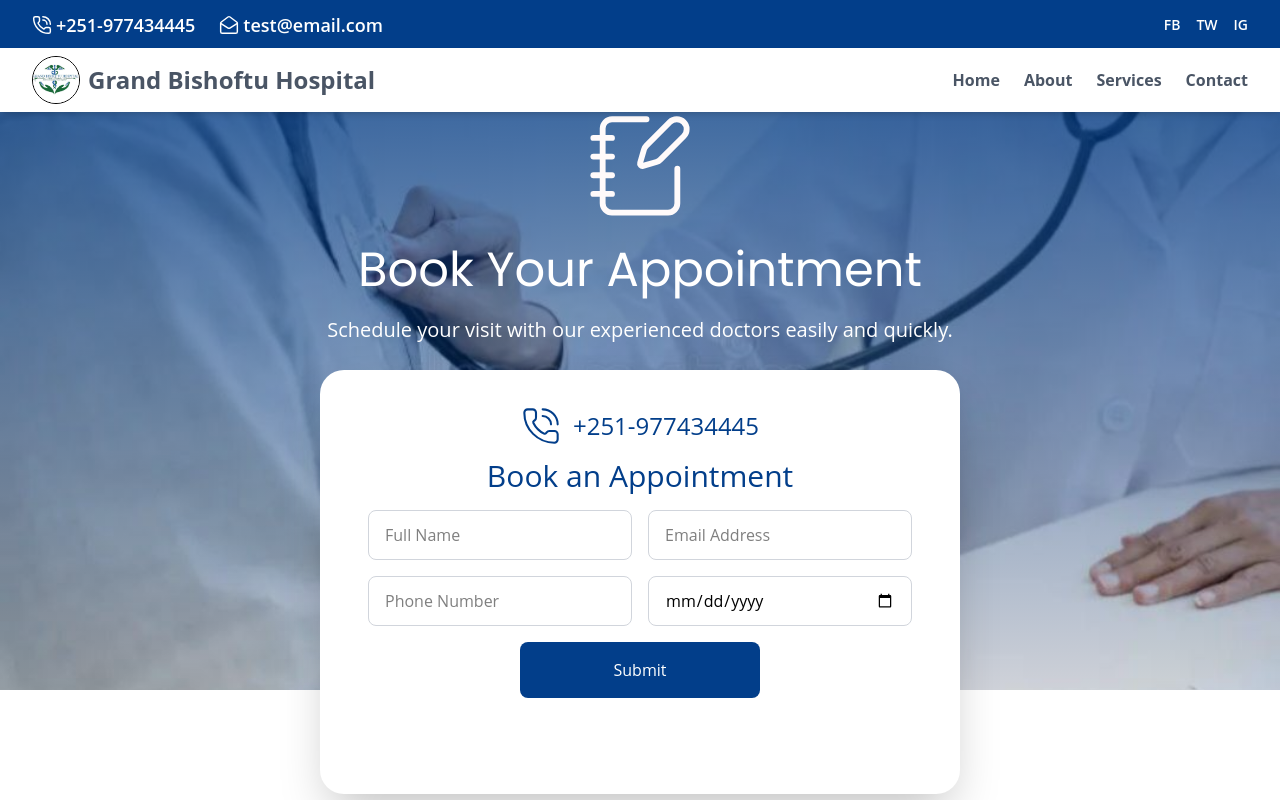
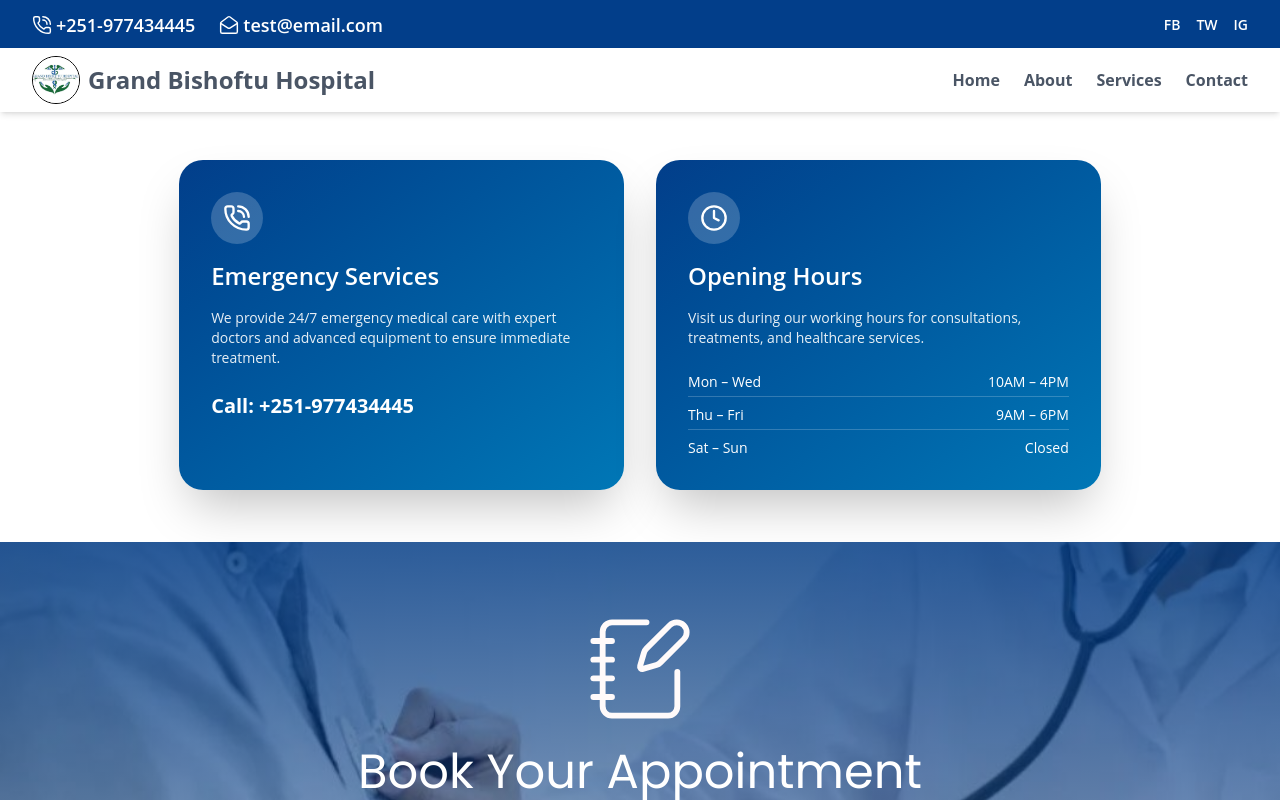
Before and after one commit to Tsedniya/Grand_Bishoftu_Hospital, a React (Vite) app in the folder myapp/: page /contact in a window 1280 px wide. Shown: the top 800 px of the page. Built offline with nearby package versions, Linux system fonts and the light colour scheme.

Commit message:
frontend:emergency

```diff
--- a/myapp/src/components/ContactUs.jsx
+++ b/myapp/src/components/ContactUs.jsx
@@ -42,7 +42,7 @@ const ContactUs = () => {
       </div>
 
       {/* Floating Appointment Box */}
-      <div className="-mt-80 absolute left-1/2 transform -translate-x-1/2 top-[550px] sm:top-[600px] lg:top-[650px] w-10/12 sm:w-3/4 md:w-2/3 lg:w-1/2 bg-white rounded-3xl shadow-2xl px-4 sm:px-12 py-16 sm:py-20 lg:py-24 z-20">
+      <div className="-mt-70 sm:-mt-80  pt-24 sm:pt-20 lg:pt-24 absolute left-1/2 transform -translate-x-1/2 top-[550px] sm:top-[600px] lg:top-[650px] w-10/12 sm:w-3/4 md:w-2/3 lg:w-1/2 bg-white rounded-3xl shadow-2xl px-4 sm:px-12 py-16 sm:py-20 lg:py-24 z-20">
 
         <div className="flex items-center justify-center gap-3 -mt-15 mb-3">
           <img src={call} alt="Phone" className="w-8 sm:w-10" />
--- /dev/null
+++ b/myapp/src/components/EmergencyBox.jsx
@@ -0,0 +1,92 @@
+import React from "react";
+import { motion } from "framer-motion";
+import { PhoneCall, Clock } from "lucide-react";
+
+const cardStyle = `
+  w-full
+  bg-gradient-to-br from-[#023E8A] to-[#0077B6]
+  text-white
+  rounded-3xl
+  shadow-2xl
+  p-8
+  flex flex-col
+  gap-4
+  hover:scale-105 transition-all duration-300
+`;
+
+const ClinicInfoCards = () => {
+  return (
+    <div className="w-full max-w-6xl mx-auto px-4 sm:px-[5vw] md:px-[7vw] lg:px-[9vw] mb-13">
+      <div className="grid md:grid-cols-2 gap-8">
+
+        {/* Emergency Services */}
+        <motion.div
+          initial={{ y: 80, opacity: 0 }}
+          animate={{ y: 0, opacity: 1 }}
+          transition={{ duration: 0.6 }}
+          className={cardStyle}
+        >
+          <div className="bg-white/20 w-fit p-3 rounded-full">
+            <PhoneCall size={28} />
+          </div>
+
+          <h3 className="text-2xl font-semibold">
+            Emergency Services
+          </h3>
+
+          <p className="text-white/90 text-sm">
+            We provide 24/7 emergency medical care with expert doctors
+            and advanced equipment to ensure immediate treatment.
+          </p>
+
+          <div className="text-xl font-bold mt-2">
+            Call: +251-977434445
+          </div>
+        </motion.div>
+
+        {/* Opening Hours */}
+        <motion.div
+          initial={{ y: 80, opacity: 0 }}
+          animate={{ y: 0, opacity: 1 }}
+          transition={{ duration: 0.6, delay: 0.2 }}
+          className={cardStyle}
+        >
+          <div className="bg-white/20 w-fit p-3 rounded-full">
+            <Clock size={28} />
+          </div>
+
+          <h3 className="text-2xl font-semibold">
+            Opening Hours
+          </h3>
+
+          <p className="text-white/90 text-sm">
+            Visit us during our working hours for consultations,
+            treatments, and healthcare services.
+          </p>
+
+          <div className="space-y-2 mt-2 text-sm">
+
+            <div className="flex justify-between border-b border-white/20 pb-1">
+              <span>Mon – Wed</span>
+              <span>10AM – 4PM</span>
+            </div>
+
+            <div className="flex justify-between border-b border-white/20 pb-1">
+              <span>Thu – Fri</span>
+              <span>9AM – 6PM</span>
+            </div>
+
+            <div className="flex justify-between">
+              <span>Sat – Sun</span>
+              <span>Closed</span>
+            </div>
+
+          </div>
+        </motion.div>
+
+      </div>
+    </div>
+  );
+};
+
+export default ClinicInfoCards;
--- a/myapp/src/components/Footer.jsx
+++ b/myapp/src/components/Footer.jsx
@@ -8,7 +8,8 @@ const Footer = () => {
   const goTo = (path) => navigate(path);
 
   return (
-    <footer className="px-6 bg-[#023E8A] md:px-16 lg:px-24 xl:px-32 pt-8 w-full  text-gray-500">
+    <footer className="px-6 bg-[#023E8A] md:px-16 lg:px-24 xl:px-32 pt-8 w-full text-gray-500">
+
       <div className="flex flex-col md:flex-row justify-between w-full gap-10 border-b border-gray-500/30 pb-6">
 
         {/* Logo + Title + Paragraph */}
--- a/myapp/src/components/Homeone.jsx
+++ b/myapp/src/components/Homeone.jsx
@@ -18,7 +18,7 @@ const Homeone = () => {
   };
 
   return (
-    <div className="mt-75 sm:mt-63 flex flex-col lg:flex-row gap-4 lg:gap-8 bg-white items-center justify-between pt-10 pb-16 px-4 sm:px-[5vw] md:px-[7vw] lg:px-[9vw]">
+    <div className="mt-75 md:mt-83 lg:mt-63 flex flex-col lg:flex-row gap-4 lg:gap-8 bg-white items-center justify-between pt-10 pb-16 px-4 sm:px-[5vw] md:px-[7vw] lg:px-[9vw]">
 
       {/* Image Section — slides from left */}
       <motion.div
@@ -78,20 +78,20 @@ const Homeone = () => {
 
         {/* Cards */}
         <div className="flex flex-col md:flex-row gap-6 my-8 justify-center md:justify-start">
-          <div className="bg-white w-full md:w-80 h-40 rounded-2xl shadow-md p-5 hover:scale-110 transition duration-300">
+          <div className="bg-white w-full md:w-80 h-40 rounded-2xl shadow-2xl p-5 hover:scale-110 transition duration-300">
             <div className="flex items-center gap-3 mb-2">
               <img src={star} alt="Star" className="w-10" />
-              <p className="font-semibold">Compassionate Care</p>
+              <p className="font-semibold font-opensans">Compassionate Care</p>
             </div>
             <p className="text-base">
               We provide personalized and compassionate care, ensuring every patient feels supported.
             </p>
           </div>
 
-          <div className="bg-white w-full md:w-80 h-40 rounded-2xl shadow-md p-5 hover:scale-110 transition duration-300">
+          <div className="bg-white w-full md:w-80 h-40 rounded-2xl shadow-2xl p-5 hover:scale-110 transition duration-300">
             <div className="flex items-center gap-3 mb-2">
               <img src={heart} alt="Heart" className="w-10" />
-              <p className="font-semibold">Patient Safety</p>
+              <p className="font-semibold font-opensans">Patient Safety</p>
             </div>
             <p className="text-base">
               We follow strict medical standards to deliver safe and reliable healthcare services.
--- a/myapp/src/components/TitleAbout.jsx
+++ b/myapp/src/components/TitleAbout.jsx
@@ -1,18 +1,24 @@
 import React from "react";
+import { motion } from "framer-motion";
 import CountUp from "../components/CountUp";
 import hospital from "../assets/hospital.jpg";
 import doctor from "../assets/doctor.jpg";
 import middle from "../assets/middle.jpg";
 
 const TitleAbout = () => {
-
-  const imgStyle ="rounded-2xl object-cover w-full h-full transition-transform duration-300 hover:scale-110";
+  const imgStyle =
+    "rounded-2xl object-cover w-full h-full transition-transform duration-300 hover:scale-120";
 
   return (
     <div className="mt-10 bg-white py-16 px-4 sm:px-[5vw] md:px-[7vw] lg:px-[9vw]">
 
       {/* Title */}
-      <div className="flex flex-col items-center">
+      <motion.div
+        className="flex flex-col items-center"
+        initial={{ y: 80, opacity: 0 }}
+        animate={{ y: 0, opacity: 1 }}
+        transition={{ duration: 0.6 }}
+      >
         <p className="text-center font-poppins text-3xl md:text-6xl text-[#023E8A] mt-8 md:mt-16">
           About
         </p>
@@ -22,14 +28,18 @@ const TitleAbout = () => {
           well-being of every patient through advanced treatment, personalized
           care, and a patient-first approach.
         </p>
-      </div>
+      </motion.div>
 
       {/* Main Section */}
       <div className="my-20 flex flex-col md:flex-row gap-10 items-start">
 
         {/* Left: Image Group */}
-        <div className="w-full md:w-7/12 flex flex-col gap-4">
-
+        <motion.div
+          className="w-full md:w-7/12 flex flex-col gap-4"
+          initial={{ y: 80, opacity: 0 }}
+          animate={{ y: 0, opacity: 1 }}
+          transition={{ duration: 0.6, delay: 0.2 }}
+        >
           {/* Big image */}
           <div className="h-[320px] overflow-hidden">
             <img src={hospital} alt="Hospital" className={imgStyle} />
@@ -44,15 +54,19 @@ const TitleAbout = () => {
               <img src={middle} alt="Inside" className={imgStyle} />
             </div>
           </div>
+        </motion.div>
 
-        </div>
-
-        {/* Right: Text + Stats Card */}
+        {/* Right: Text + Stats */}
         <div className="w-full md:w-5/12 flex flex-col justify-between gap-6">
 
-          {/* Top Text */}
-          <div className="text-justify text-base">
-            <p>
+          {/* Text */}
+          <motion.div
+            className="text-justify text-base"
+            initial={{ y: 80, opacity: 0 }}
+            animate={{ y: 0, opacity: 1 }}
+            transition={{ duration: 0.6, delay: 0.3 }}
+          >
+            <p className="text-lg mt-4 md:mt-6 max-w-3xl">
               At Grand Bishoftu Hospital, we are committed to providing exceptional
               healthcare with compassion and expertise. Our experienced medical
               specialists work tirelessly to ensure every patient's well-being
@@ -62,41 +76,39 @@ const TitleAbout = () => {
               patient through advanced treatment, personalized care, and a
               patient-first approach.
             </p>
+          </motion.div>
 
-            <p className="mt-5">
-              We strive to create a safe and welcoming environment where health,
-              comfort, and trust come first. Our mission is to deliver trusted
-              healthcare services with excellence and compassion.
-            </p>
-          </div>
-
-          {/* Stats Card aligned with bottom images */}
-          <div className="bg-[#023E8A] rounded-2xl shadow-lg p-8 w-full transition-all duration-300 hover:shadow-xl hover:-translate-y-1 mt-auto h-[180px] flex items-center">
+          {/* Stats Card */}
+          <motion.div
+            className="bg-white rounded-2xl shadow-2xl p-8 w-full transition-all duration-300 hover:shadow-xl hover:-translate-y-1 mt-auto h-[180px] flex items-center"
+            initial={{ y: 80, opacity: 0 }}
+            animate={{ y: 0, opacity: 1 }}
+            transition={{ duration: 0.6, delay: 0.4 }}
+          >
             <div className="grid grid-cols-1 sm:grid-cols-2 gap-y-6 gap-x-12 text-center w-full">
 
               <div>
-                <div className="text-3xl md:text-4xl font-bold text-white">
+                <div className="text-3xl md:text-4xl font-bold text-[#023E8A]">
                   <CountUp end={25} suffix="+" />
                 </div>
-                <p className="mt-2 text-sm text-gray-200">
+                <p className="mt-2 text-sm ">
                   Years of Experience
                 </p>
               </div>
 
               <div>
-                <div className="text-3xl md:text-4xl font-bold text-white">
+                <div className="text-3xl md:text-4xl font-bold text-[#023E8A] ">
                   <CountUp end={50000} suffix="+" />
                 </div>
-                <p className="mt-2 text-sm text-gray-200">
+                <p className="mt-2 text-sm ">
                   Patients Treated
                 </p>
               </div>
 
             </div>
-          </div>
+          </motion.div>
 
         </div>
-
       </div>
     </div>
   );
--- a/myapp/src/pages/Contact.jsx
+++ b/myapp/src/pages/Contact.jsx
@@ -1,9 +1,11 @@
 import React from 'react'
 import ContactUs from '../components/ContactUs'
+import EmergencyBox from '../components/EmergencyBox'
 
 const Contact = () => {
   return (
-    <div className='mt-10 mb-10'>
+    <div className='mt-40 mb-10'>
+      <EmergencyBox/>
        <ContactUs/>
     </div>
   )
```
